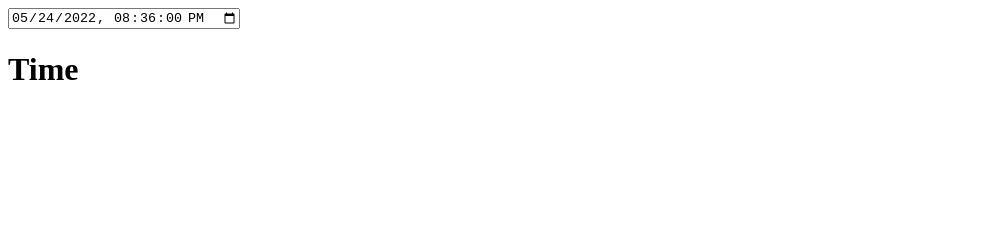
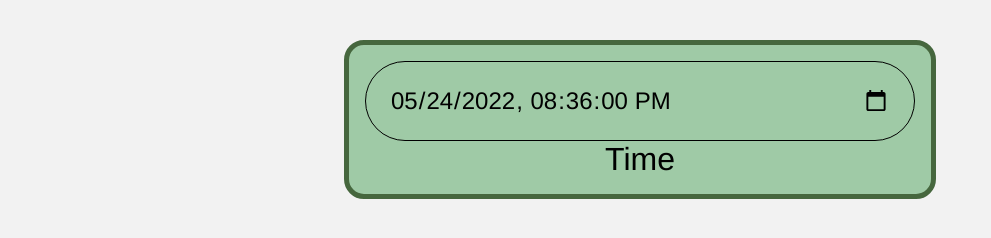
Before and after one commit to MuhammadEjaz11/Time-Check, a plain HTML site: page index.html in a window 1280 px wide. Shown: the whole page, without its empty margins (0-991 px from the left). Drawn offline with Linux system fonts and the light colour scheme.

Commit message:
fixed styling

```diff
--- a/index.html
+++ b/index.html
@@ -8,9 +8,11 @@
     <link rel="stylesheet" href="style.css">
 </head>
 <body>
-    <input type=datetime-local value="2022-05-24T20:36:00" step="1" id="input">
+    <div class="main">
+    <input type=datetime-local value="2022-05-24T20:36:00" step="1" id="input" class="input">
     <!-- <button id="btn">check time</button> -->
     <h1 id="time">Time</h1>
+</div>
 </body>
 <script src="app.js"></script>
 </html>
--- a/style.css
+++ b/style.css
@@ -0,0 +1,29 @@
+*{
+    padding: 0;
+    margin: 0;
+    font-family: 'Franklin Gothic Medium', 'Arial Narrow', Arial, sans-serif;
+}
+body{
+    background-color: rgb(242, 242, 242);
+}
+.main{
+    border: 5px solid rgb(70, 103, 62);
+    width: fit-content;
+    margin: 40px auto;
+    text-align: center;
+    padding: 1em;
+    border-radius: 20px;
+    background-color: rgb(159, 202, 166);
+}
+.input{
+    width: 500px;
+    padding: 1em;
+    background-color: transparent;
+    border-radius: 50px;
+    font-size: 1.5em;
+    border: 1px solid black;
+
+}
+h1{
+   font-weight: 500;
+}
```
